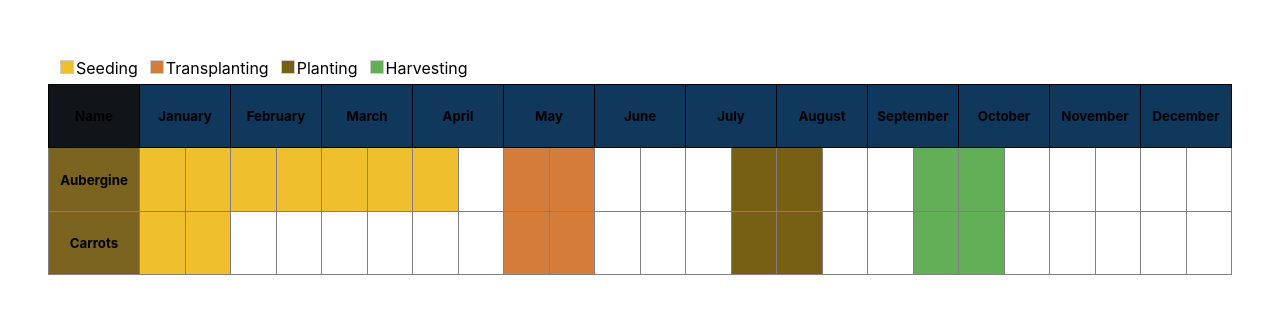
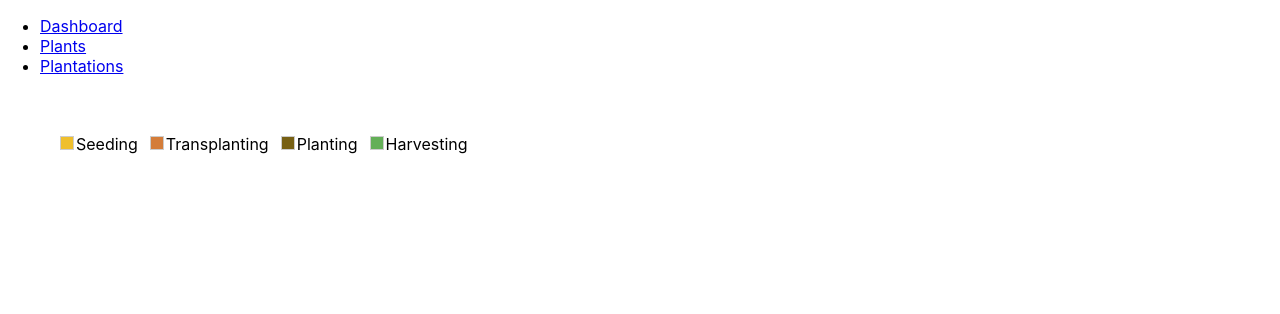
Before and after one commit to alexandrelamberty/hortus-web-app, a React (Create React App) app: page / in a window 1280 px wide. Shown: the top 314 px of the page. Built offline with nearby package versions, Linux system fonts and the light colour scheme.

Commit message:
Adding base components

```diff
--- a/package.json
+++ b/package.json
@@ -8,6 +8,7 @@
     "@testing-library/user-event": "^12.1.10",
     "react": "^17.0.1",
     "react-dom": "^17.0.1",
+    "react-router-dom": "^5.2.0",
     "react-scripts": "4.0.3",
     "web-vitals": "^1.0.1"
   },
--- a/public/index.html
+++ b/public/index.html
@@ -7,7 +7,7 @@
     <meta name="theme-color" content="#000000" />
     <meta
       name="description"
-      content="Web site created using create-react-app"
+      content="Hortus - Gardenning Planner"
     />
     <link rel="apple-touch-icon" href="%PUBLIC_URL%/logo192.png" />
     <!--
@@ -24,7 +24,7 @@
       work correctly both with client-side routing and a non-root public URL.
       Learn how to configure a non-root public URL by running `npm run build`.
     -->
-    <title>React App</title>
+    <title>Hortus</title>
   </head>
   <body>
     <noscript>You need to enable JavaScript to run this app.</noscript>
--- a/src/App.js
+++ b/src/App.js
@@ -1,11 +1,57 @@
 import './App.css';
-import {Plantations} from "./components/Plantations"
 
-function App() {
+import {
+  BrowserRouter as Router,
+  Switch,
+  Route,
+  Link
+} from "react-router-dom";
+
+import { PlantationTimeline } from "./components/PlantationTimeline"
+import { Dashboard } from './components/Dashboard';
+import { Plants } from './components/Plants';
+export default function App() {
   return (
-    <div className="App">
-			<Plantations />
-    </div>
+    <Router>
+      <div>
+        <nav>
+          <ul>
+            <li>
+              <Link to="/">Dashboard</Link>
+            </li>
+            <li>
+              <Link to="/plants">Plants</Link>
+            </li>
+            <li>
+              <Link to="/plantations">Plantations</Link>
+            </li>
+          </ul>
+        </nav>
+
+        <Switch>
+          <Route path="/plantations">
+            <PlantationTimeline />
+          </Route>
+          <Route path="/plants">
+            <Plants />
+          </Route>
+          <Route path="/">
+            <Dashboard />
+          </Route>
+        </Switch>
+      </div>
+    </Router>
   );
 }
-export default App;
+
+function Home() {
+  return <h2>Home</h2>;
+}
+
+function About() {
+  return <h2>About</h2>;
+}
+
+function Users() {
+  return <h2>Users</h2>;
+}
--- /dev/null
+++ b/src/components/Dashboard.js
@@ -0,0 +1,28 @@
+import React from "react";
+import { plantationsData, getAllUsers, createUser } from '../services/PlantService'
+
+export const Dashboard = () => {
+
+  return (
+    <>
+      <div className="plantations-container">
+        <div className="table-legend">
+          <ul className="legend">
+            <li>
+              <span class="seeding"></span> Seeding
+            </li>
+            <li>
+              <span class="transplanting"></span> Transplanting
+            </li>
+            <li>
+              <span class="planting"></span> Planting
+            </li>
+            <li>
+              <span class="harvesting"></span> Harvesting
+            </li>
+          </ul>
+        </div>
+      </div>
+    </>
+  );
+};
--- /dev/null
+++ b/src/components/PlantForm.js
@@ -0,0 +1,9 @@
+import React, { useState } from 'react';
+
+export function PlantForm (){
+    return (
+        <div>
+            <p>PlantForm</p>
+        </div>
+    );
+}
--- a/src/components/GithubCommit.js
+++ b/src/components/PlantList.js
@@ -1,6 +1,7 @@
 import React, { useState, useEffect } from "react";
 
-export function GithubCommit() {
+export function PlantList() {
+
   const [page, setPage] = useState(1);
   const [commitHistory, setCommitHistory] = useState([]);
   const [isLoading, setIsLoading] = useState(true);
--- a/src/components/Plantations.js
+++ b/src/components/PlantationTimeline.js
@@ -1,7 +1,8 @@
 import React from "react";
 import { plantationsData, getAllUsers, createUser } from '../services/PlantService'
+import { PlantationTimelineRow } from "./PlantationTimelineRow";
 
-export const Plantations = () => {
+export const PlantationTimeline = () => {
 
 	// The months in the calendar.
   const months = [
@@ -63,7 +64,7 @@ export const Plantations = () => {
             {plantationsData.map((data, key) => {
               return (
                 <tr key={key}>
-                  <Plantation key={key} name={data.name} events={data.events} />
+                  <PlantationTimelineRow key={key} name={data.name} events={data.events} />
                 </tr>
               );
             })}
@@ -73,42 +74,3 @@ export const Plantations = () => {
     </>
   );
 };
-
-const HomePageHeader = () => {
-  return (
-    <header className="header">
-      <h2>Your Plants Tracker</h2>
-      <a href="calendar">Calendar</a>
-      <a href="plantations">My Plantations</a>
-    </header>
-  );
-};
-
-const Plantation = ({ name, events }) => {
-  let a = new Array(24);
-  if (Object.seal) {
-    a.fill("");
-    Object.seal(a);
-  }
-
-  events.map(function (event) {
-    var i;
-    for (i = event.start - 1; i <= event.end - 1; i++) {
-      a.splice(i, 1, event.name);
-    }
-  });
-
-  console.log(a);
-
-  if (!name) return <div />;
-  return (
-    <>
-      <td className="plant">
-        <h5>{name}</h5>
-      </td>
-      {a.map((data, key) => {
-        return <td key={key} className={data}></td>;
-      })}
-    </>
-  );
-};
--- /dev/null
+++ b/src/components/PlantationTimelineRow.js
@@ -0,0 +1,30 @@
+import React from "react";
+
+export const PlantationTimelineRow = ({ name, events }) => {
+    let a = new Array(24);
+    if (Object.seal) {
+      a.fill("");
+      Object.seal(a);
+    }
+
+    events.map(function (event) {
+      var i;
+      for (i = event.start - 1; i <= event.end - 1; i++) {
+        a.splice(i, 1, event.name);
+      }
+    });
+
+    console.log(a);
+
+    if (!name) return <div />;
+    return (
+      <>
+        <td className="plant">
+          <h5>{name}</h5>
+        </td>
+        {a.map((data, key) => {
+          return <td key={key} className={data}></td>;
+        })}
+      </>
+    );
+  };
--- a/src/components/Plants.js
+++ b/src/components/Plants.js
@@ -0,0 +1,21 @@
+import React, { useState } from 'react';
+import { PlantList } from './PlantList';
+import { PlantForm } from './PlantForm';
+
+export function Plants (){
+
+    const loadMoreCommit = () => {
+        console.log("Add Plant Click");
+    };
+
+    return (
+        <div>
+            <p>PlantForm</p>
+            <button onClick={loadMoreCommit}>Add Plant</button>
+            <div>
+                <PlantList />
+                <PlantForm />
+            </div>
+        </div>
+    );
+}
```
Also changed, not shown: src/components/PlantListItem.js (added), 1 other file (tests, documents, lock files or other folders).
